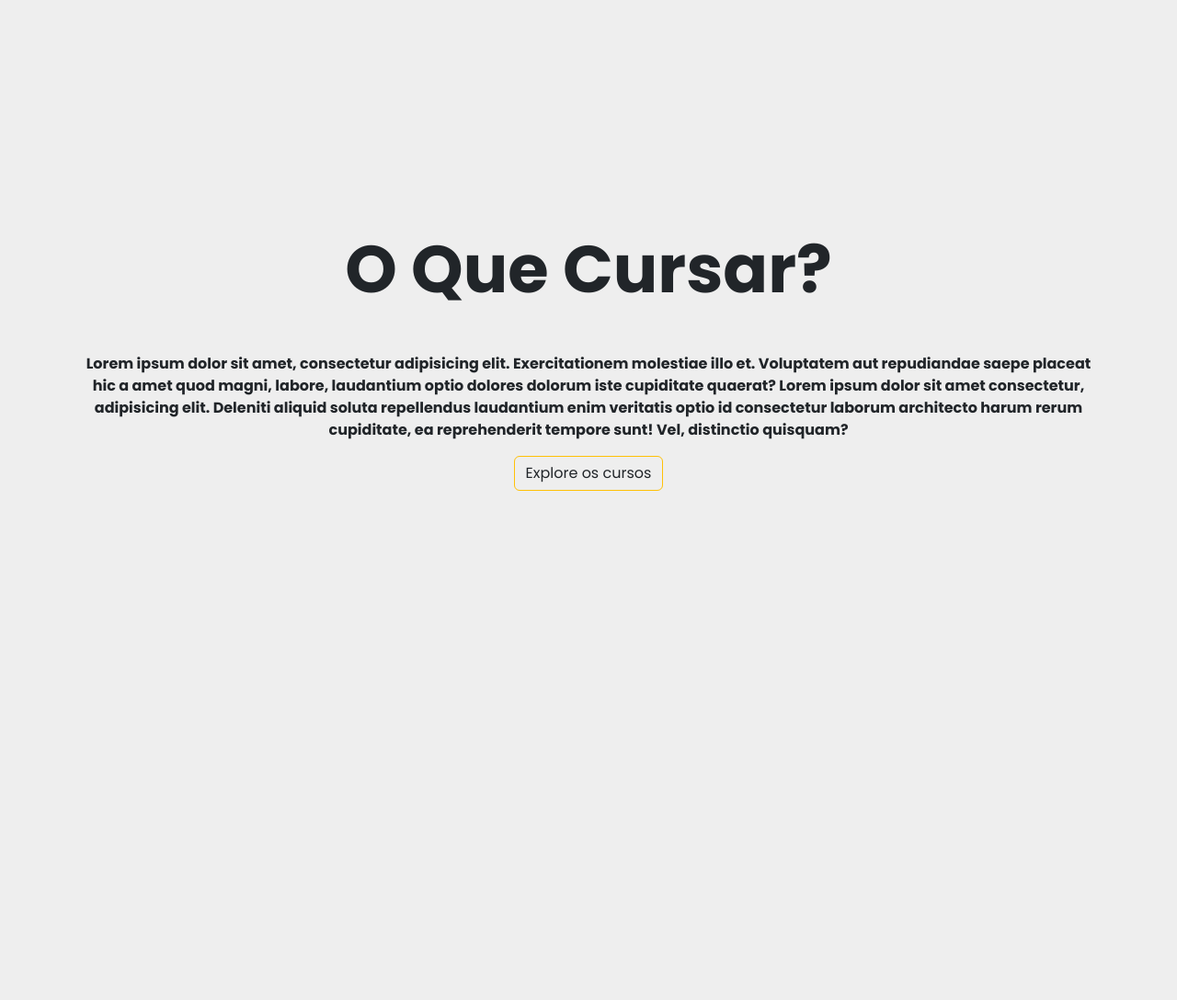
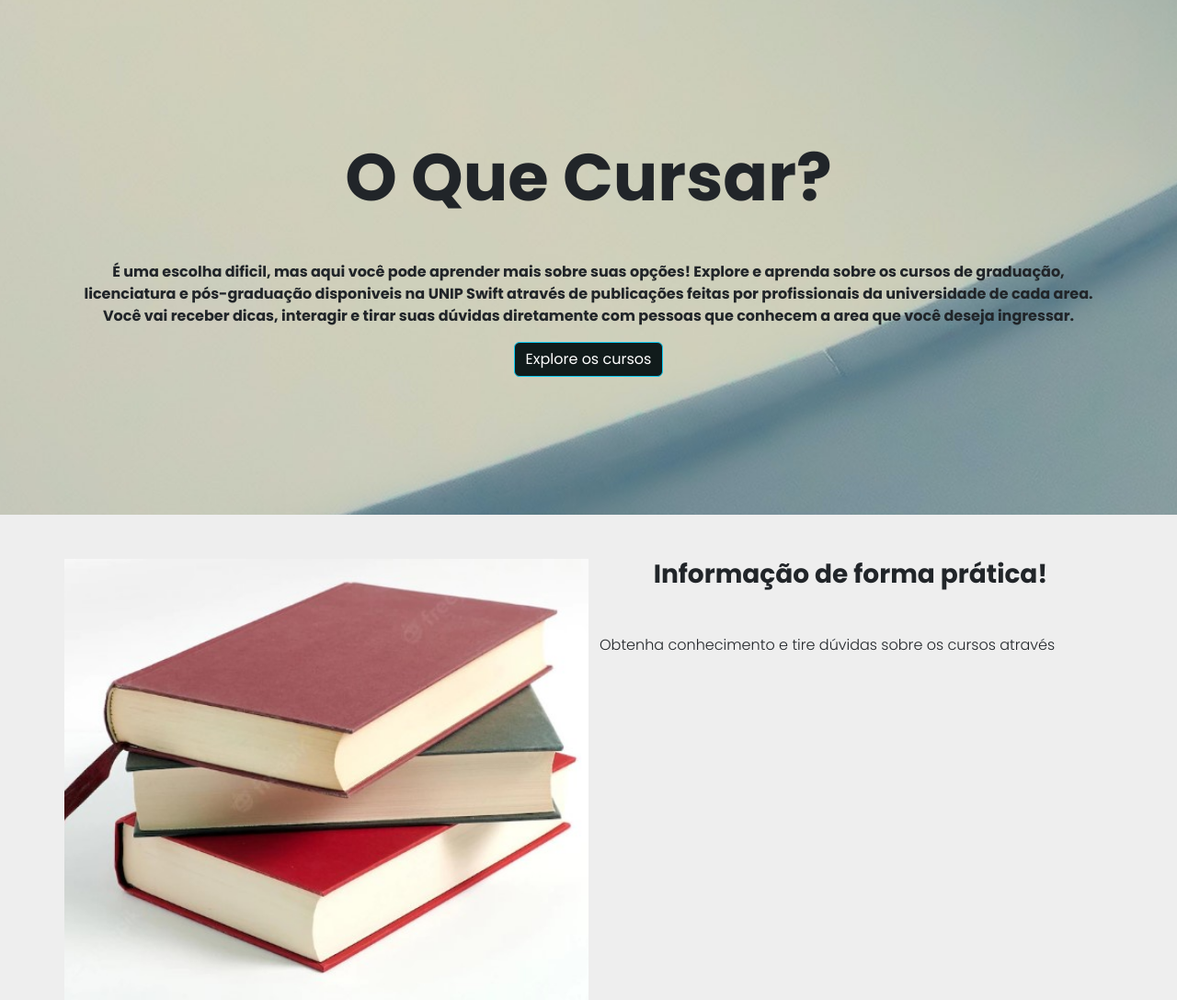
Before and after one commit to besenleo/O-Que-Cursar, a Flask app: template templates/index.html in a window 1280 px wide. Shown: the part 56-1144 px from the top of the page at 92% size. Before the commit the page ends 590 px from the top, so only its background shows below. Run offline with Flask 2, Linux system fonts and the light colour scheme; the template is opened without the code that fills it, so the values that code supplies are empty; some libraries are stand-ins or nearby versions.

Commit message:
Home page

```diff
--- a/static/style.css
+++ b/static/style.css
@@ -4,6 +4,33 @@
     padding: 0;
 }
 
+.banner{
+    background-image: url(fundo.jpg);
+    width: 100%;
+    height: 70vh;
+    background-position: center center;
+
+}
+
 .banner-heading{
-    margin-top: 250px;
+    padding-top: 150px;
 }
+
+.banner-btn{
+    background-color: rgb(17, 27, 27) !important;
+    transition:  0.5s;
+}
+
+.banner-btn:hover{
+    background-color: rgb(17, 27, 27) !important;
+    border: none !important;
+    transition:  0.5s;
+}
+
+.blog .blog-img{
+    background-image: url('books.jpg');
+    width: 50%;
+    height: 30rem;
+    background-size: cover;
+    background-position: center;
+}
--- a/templates/index.html
+++ b/templates/index.html
@@ -6,12 +6,28 @@
 
 {% block body %}
     {% include "_messages.html" %}
-    <h1 class="fw-bold display-2 text-center text-dark banner-heading">O Que Cursar?</h1>
-    <p class="text-dark fw-bold text-center container mt-5">
-      Lorem ipsum dolor sit amet, consectetur adipisicing elit. Exercitationem molestiae illo et. Voluptatem aut repudiandae saepe placeat hic a amet quod magni, labore, laudantium optio dolores dolorum iste cupiditate quaerat?
-      Lorem ipsum dolor sit amet consectetur, adipisicing elit. Deleniti aliquid soluta repellendus laudantium enim veritatis optio id consectetur laborum architecto harum rerum cupiditate, ea reprehenderit tempore sunt! Vel, distinctio quisquam?
-    </p>
-    <div class="text-center">
-      <a href="{{ url_for('cursos')}} "> <button class="btn btn-outline-warning text-dark">Explore os cursos</button> </a>
+    <div class="banner">
+      <h1 class="fw-bold display-2 text-center text-dark banner-heading">O Que Cursar?</h1>
+      <p class="text-dark fw-bold text-center container mt-5">
+      É uma escolha dificil, mas aqui você pode aprender mais sobre suas opções!
+      Explore e aprenda sobre os cursos de graduação, licenciatura e pós-graduação disponiveis na UNIP Swift através de publicações feitas por profissionais da universidade de cada area.
+      Você vai receber dicas, interagir e tirar suas dúvidas diretamente com pessoas que conhecem a area que você deseja ingressar.
+      </p>
+      <div class="text-center">
+        <a href="{{ url_for('cursos')}} "> <button class="btn btn-outline-info text-white banner-btn">Explore os cursos</button> </a>
+      </div>
     </div>
+    <section class="blog mt-5">
+      <div class="container">
+        <div class="row">
+          <div class="col-lg-6 col-md-6 col-sm-12 blog-img"></div>
+          <div class="col-lg-6 col-md-6 col-sm-12">
+            <h3 class="fw-bold text-center text-dark">Informação de forma prática!</h3>
+            <p class="text-dark text-justify mt-5">
+              Obtenha conhecimento e tire dúvidas sobre os cursos através
+            </p>
+          </div>
+        </div>
+      </div>
+    </section>
 {% endblock %}
```
Also changed, not shown: static/books.jpg (added), static/fundo(1).jpg (added), static/fundo.jpg (added), 1 other file.
